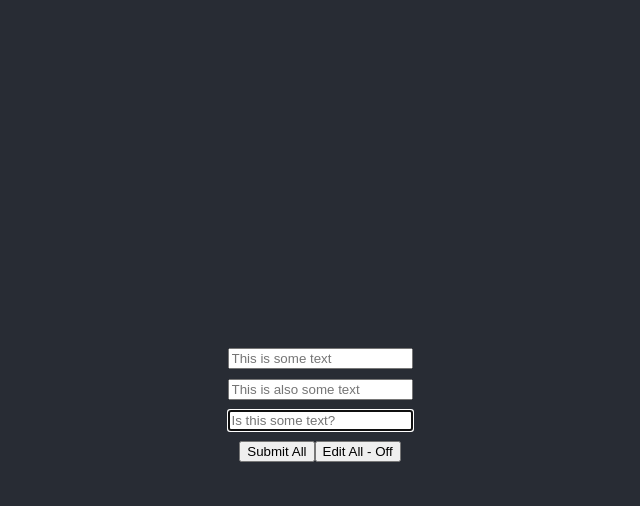
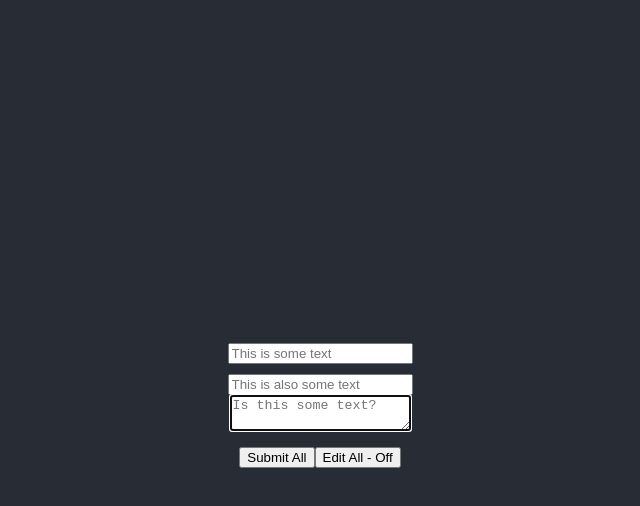
Before and after one commit to gTambo/editable-react-form, a React (Create React App) app: page / in a window 1280 px wide. Both pictures are taken after a click on the button "Edit All - On". Shown: the top 506 px of the page, without its empty margins (320-960 px from the left). Built offline with nearby package versions, Linux system fonts and the light colour scheme.

Commit message:
add editable text area feature

```diff
--- /dev/null
+++ b/src/components/EditableFormElements/TextArea.tsx
@@ -0,0 +1,47 @@
+import { ChangeEvent, FocusEvent, FormEvent, useEffect } from "react";
+
+
+export const EditableTextArea = (props: any) => {
+    const { editMode, setEditMode, userText, setUserText, inputRef } = props.inherited;
+
+    const updateText = (e: ChangeEvent<HTMLTextAreaElement>) => {
+        e.preventDefault();
+        setUserText(e.currentTarget.value);
+    }
+
+    const handleFocus = (e: FocusEvent<HTMLDivElement, Element>) => {
+        setEditMode(true);
+        setUserText(e.currentTarget.textContent);
+    }
+
+    const submit = (event: FormEvent<HTMLFormElement>) => {
+        event.preventDefault();
+        setEditMode(false);
+    }
+
+    const handleKeyEvent = (e: any) => {
+        e.preventDefault();
+        if(e.key == 'ArrowRight') inputRef.current.value = inputRef.current.placeholder;
+    }
+
+    useEffect(() => {
+
+    }, [userText, editMode, inputRef]);
+
+    return(
+
+            !editMode
+            ?
+            <div tabIndex={props.elIndex} onFocus={e => handleFocus(e)} >{userText}</div>
+            : <form tabIndex={props.elIndex + 1} id="editable-input" onSubmit={submit}>
+                <textarea ref={inputRef}
+                       autoFocus
+                       placeholder={userText}
+                       onChange={e => updateText(e)}
+                       onKeyUp={handleKeyEvent}
+                       />
+            </ form>
+
+
+    )
+}
--- a/src/components/EditableView/ControlView.tsx
+++ b/src/components/EditableView/ControlView.tsx
@@ -1,7 +1,8 @@
 // import { EditModeView } from "./EditModeView";
 // import StaticView from "./StaticView";
 import { useRef, useState } from 'react';
-import { EditableTextField } from '../FormElements/EditableTextField';
+import { EditableTextField } from '../EditableFormElements/TextInput';
+import { EditableTextArea } from '../EditableFormElements/TextArea';
 
 export default function ControlView() {
     const [editMode1, setEditMode1] = useState(false);
@@ -64,7 +65,7 @@ export default function ControlView() {
         <div >
             <EditableTextField inherited={passable[0]} elIndex={0} />
             <EditableTextField inherited={passable[1]} elIndex={0} />
-            <EditableTextField inherited={passable[2]} elIndex={0} />
+            <EditableTextArea inherited={passable[2]} elIndex={0} />
             <input type='button' value="Submit All" onClick={submitAll} />
             { editAll ? <input type="button" value="Edit All - Off" onClick={editAllOff} />
             : <input type="button" value="Edit All - On" onClick={editAllOn} /> }
```
Also changed, not shown: src/components/EditableFormElements/TextInput.tsx (renamed from src/components/FormElements/EditableTextField.tsx).
